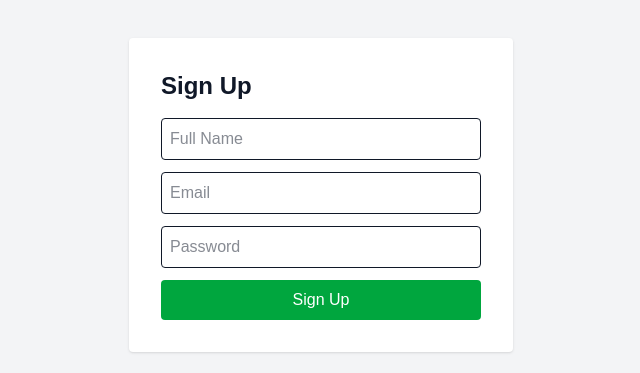
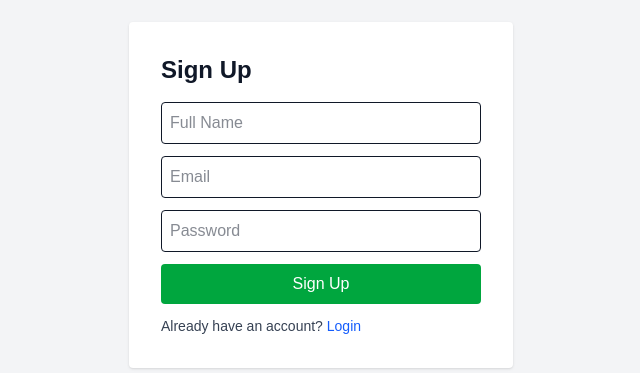
Before and after one commit to shrinivas9606/Water-plant-inventory-system, a Next.js app: page /signup in a window 1280 px wide. Shown: the part 205-578 px from the top of the page, without its empty margins (319-959 px from the left). Built offline with nearby package versions, Linux system fonts and the light colour scheme; no server answers.

Commit message:
added login on signup page

```diff
--- a/app/signup/page.tsx
+++ b/app/signup/page.tsx
@@ -73,6 +73,13 @@
       >
         Sign Up
       </button>
+
+      <p className="mt-3 text-sm text-gray-700">
+          Already have an account?{' '}
+          <a href="/login" className="text-blue-600 font-medium">
+            Login
+          </a>
+        </p>
     </form>
   </div>
 )
```
